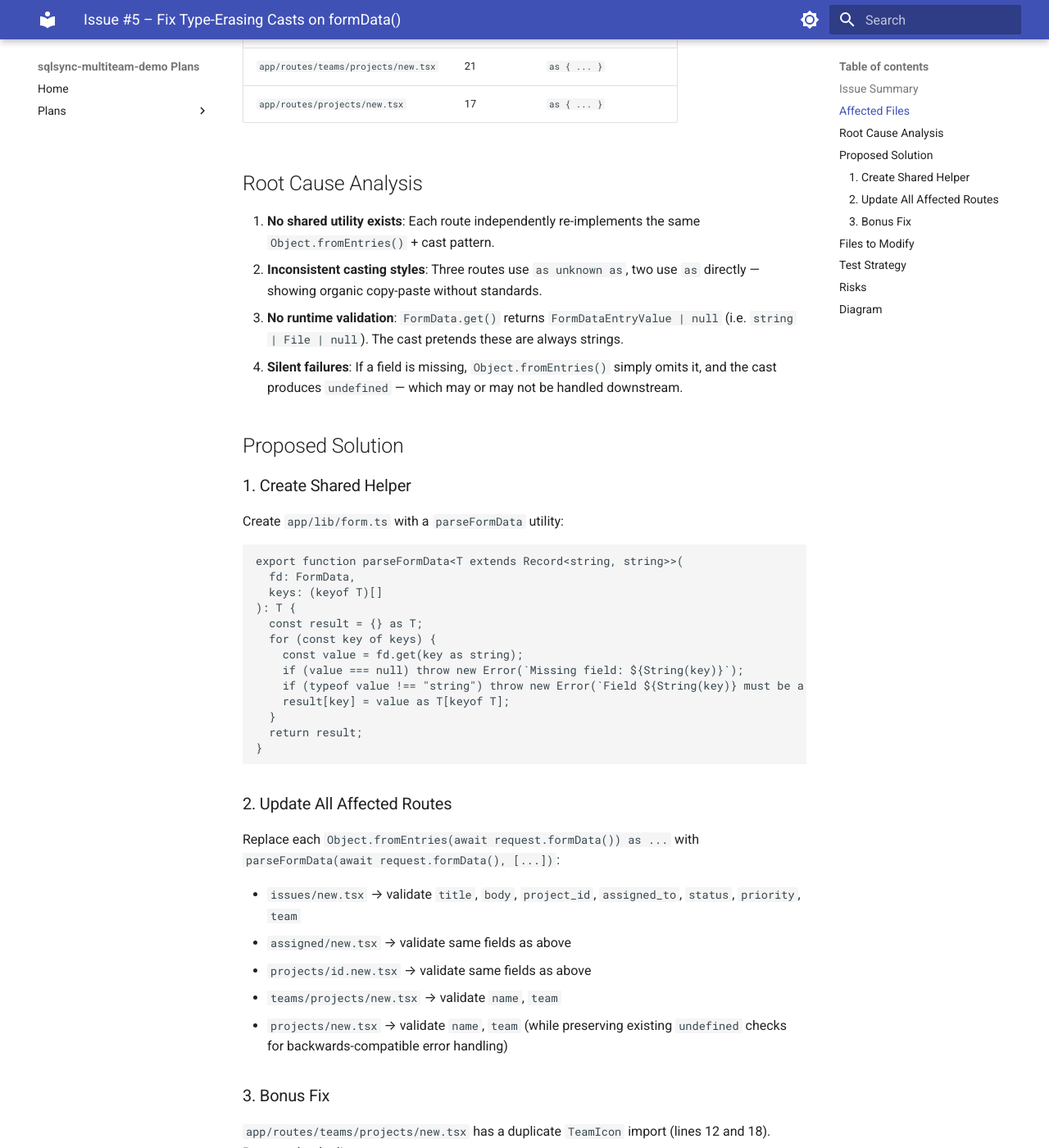
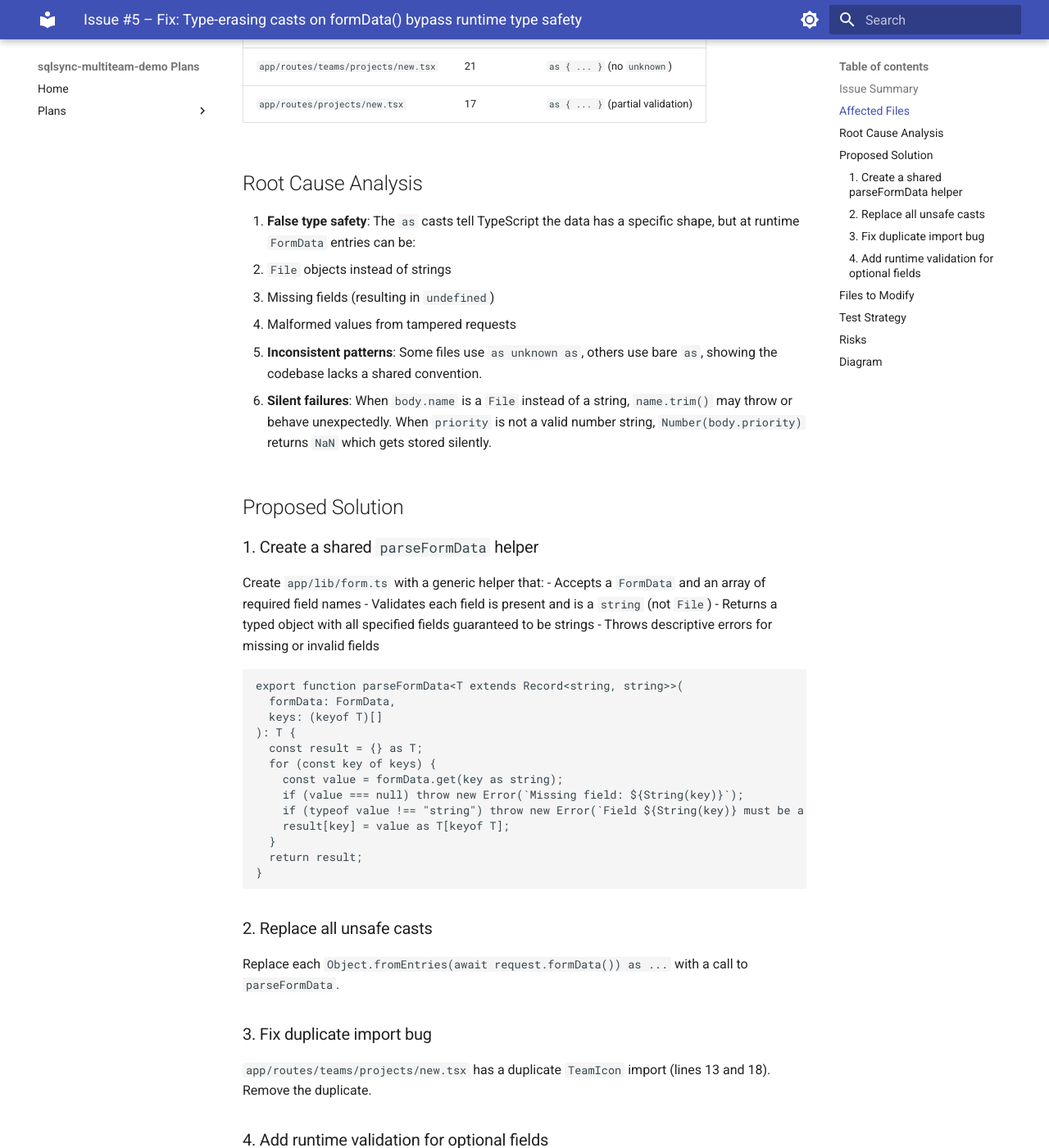
Before and after one commit to jensen/sqlsync-multiteam-demo-plans, an MkDocs documentation site: the page built from docs/plans/issue-5-plan.md, in a window 1280 px wide and 1400 px high, scrolled down 589 px. Shown: the whole window at 82% size. Built offline with MkDocs 1.6.1 and Material for MkDocs 9.7.7, drawn with Linux system fonts in a browser that asks for light colours; some of the changed text lies outside the part shown.

Commit message:
docs: Update plan for issue #5 - Fix Type-Erasing Casts on formData()

````diff
--- a/docs/plans/issue-5-plan.md
+++ b/docs/plans/issue-5-plan.md
@@ -1,4 +1,4 @@
-# Issue #5 – Fix Type-Erasing Casts on `formData()`
+# Issue #5 – Fix: Type-erasing casts on formData() bypass runtime type safety
 
 ## Issue Summary
 
@@ -7,34 +7,42 @@ Five route action handlers parse `FormData` using `Object.fromEntries()` followe
 ## Affected Files
 
 | File | Line | Current Pattern |
-|------|------|----------------|
+|------|------|-----------------|
 | `app/routes/issues/new.tsx` | 10 | `as unknown as { ... }` |
 | `app/routes/assigned/new.tsx` | 11 | `as unknown as { ... }` |
 | `app/routes/projects/id.new.tsx` | 10 | `as unknown as { ... }` |
-| `app/routes/teams/projects/new.tsx` | 21 | `as { ... }` |
-| `app/routes/projects/new.tsx` | 17 | `as { ... }` |
+| `app/routes/teams/projects/new.tsx` | 21 | `as { ... }` (no `unknown`) |
+| `app/routes/projects/new.tsx` | 17 | `as { ... }` (partial validation) |
 
 ## Root Cause Analysis
 
-1. **No shared utility exists**: Each route independently re-implements the same `Object.fromEntries()` + cast pattern.
-2. **Inconsistent casting styles**: Three routes use `as unknown as`, two use `as` directly — showing organic copy-paste without standards.
-3. **No runtime validation**: `FormData.get()` returns `FormDataEntryValue | null` (i.e. `string | File | null`). The cast pretends these are always strings.
-4. **Silent failures**: If a field is missing, `Object.fromEntries()` simply omits it, and the cast produces `undefined` — which may or may not be handled downstream.
+1. **False type safety**: The `as` casts tell TypeScript the data has a specific shape, but at runtime `FormData` entries can be:
+   - `File` objects instead of strings
+   - Missing fields (resulting in `undefined`)
+   - Malformed values from tampered requests
+
+2. **Inconsistent patterns**: Some files use `as unknown as`, others use bare `as`, showing the codebase lacks a shared convention.
+
+3. **Silent failures**: When `body.name` is a `File` instead of a string, `name.trim()` may throw or behave unexpectedly. When `priority` is not a valid number string, `Number(body.priority)` returns `NaN` which gets stored silently.
 
 ## Proposed Solution
 
-### 1. Create Shared Helper
+### 1. Create a shared `parseFormData` helper
 
-Create `app/lib/form.ts` with a `parseFormData` utility:
+Create `app/lib/form.ts` with a generic helper that:
+- Accepts a `FormData` and an array of required field names
+- Validates each field is present and is a `string` (not `File`)
+- Returns a typed object with all specified fields guaranteed to be strings
+- Throws descriptive errors for missing or invalid fields
 
-```ts
+```typescript
 export function parseFormData<T extends Record<string, string>>(
-  fd: FormData,
+  formData: FormData,
   keys: (keyof T)[]
 ): T {
   const result = {} as T;
   for (const key of keys) {
-    const value = fd.get(key as string);
+    const value = formData.get(key as string);
     if (value === null) throw new Error(`Missing field: ${String(key)}`);
     if (typeof value !== "string") throw new Error(`Field ${String(key)} must be a string`);
     result[key] = value as T[keyof T];
@@ -43,49 +51,48 @@ export function parseFormData<T extends Record<string, string>>(
 }
 ```
 
-### 2. Update All Affected Routes
+### 2. Replace all unsafe casts
 
-Replace each `Object.fromEntries(await request.formData()) as ...` with `parseFormData(await request.formData(), [...])`:
+Replace each `Object.fromEntries(await request.formData()) as ...` with a call to `parseFormData`.
 
-- `issues/new.tsx` → validate `title`, `body`, `project_id`, `assigned_to`, `status`, `priority`, `team`
-- `assigned/new.tsx` → validate same fields as above
-- `projects/id.new.tsx` → validate same fields as above
-- `teams/projects/new.tsx` → validate `name`, `team`
-- `projects/new.tsx` → validate `name`, `team` (while preserving existing `undefined` checks for backwards-compatible error handling)
+### 3. Fix duplicate import bug
 
-### 3. Bonus Fix
+`app/routes/teams/projects/new.tsx` has a duplicate `TeamIcon` import (lines 13 and 18). Remove the duplicate.
 
-`app/routes/teams/projects/new.tsx` has a duplicate `TeamIcon` import (lines 12 and 18). Remove the duplicate.
+### 4. Add runtime validation for optional fields
+
+For optional fields like `project_id` and `assigned_to`, validate them separately after the required fields are parsed.
 
 ## Files to Modify
 
-1. **`app/lib/form.ts`** — new shared helper
-2. **`app/routes/issues/new.tsx`** — use `parseFormData`
-3. **`app/routes/assigned/new.tsx`** — use `parseFormData`
-4. **`app/routes/projects/id.new.tsx`** — use `parseFormData`
-5. **`app/routes/teams/projects/new.tsx`** — use `parseFormData`, remove duplicate import
-6. **`app/routes/projects/new.tsx`** — use `parseFormData`
+| File | Change |
+|------|--------|
+| `app/lib/form.ts` | **New file** — `parseFormData` helper |
+| `app/routes/issues/new.tsx` | Replace unsafe cast with `parseFormData` |
+| `app/routes/assigned/new.tsx` | Replace unsafe cast with `parseFormData` |
+| `app/routes/projects/id.new.tsx` | Replace unsafe cast with `parseFormData` |
+| `app/routes/teams/projects/new.tsx` | Replace unsafe cast + remove duplicate import |
+| `app/routes/projects/new.tsx` | Replace unsafe cast with `parseFormData` |
 
 ## Test Strategy
 
-The project currently has no JavaScript/TypeScript test runner configured. We will:
+1. **Unit tests for `parseFormData`**: Install Vitest (standard for Vite projects) and create `tests/form.test.ts` with tests for:
+   - Valid form data → returns typed object
+   - Missing field → throws error
+   - File upload → throws error
+   - Empty string → allowed (valid string)
+   - All required fields present with correct types
 
-1. **Add Vitest** as a dev dependency (lightweight, Vite-native).
-2. **Write unit tests** for `parseFormData` covering:
-   - Happy path: all fields present and are strings
-   - Missing field: throws descriptive error
-   - File upload: throws descriptive error
-   - Empty string: allowed (valid form value)
-3. **Run tests** to verify they pass after implementation.
+2. **Integration tests**: Verify each modified action still works with valid form data.
 
 ## Risks
 
 | Risk | Mitigation |
-|------|-----------|
-| `parseFormData` throws where old code silently produced `undefined` | This is desired behavior — it surfaces bugs instead of hiding them |
-| Routes with optional fields (`project_id?`) | Pass optional keys only when present; handle `null` with `??` as before |
-| `teams/projects/new.tsx` duplicate import removal | Straightforward; verified by TypeScript compiler |
+|------|------------|
+| Helper throws on missing optional fields | Parse optional fields separately after required fields |
+| `Number(priority)` could still receive non-numeric strings | Keep `Number()` conversion but `parseFormData` ensures it's at least a string |
+| Tests fail due to no existing test framework | Install Vitest as dev dependency |
 
 ## Diagram
 
-![Before/After Comparison](./issue-5-before-after.png)
+![Before/After](./issue-5-before-after.png)
````
Also changed, not shown: docs/plans/issue-5-before-after.html (+136 -30 lines), docs/plans/issue-5-before-after.png.
